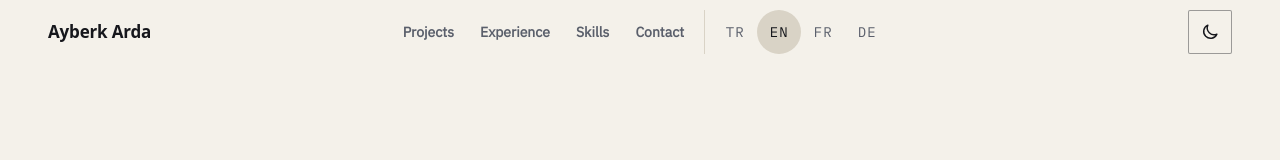
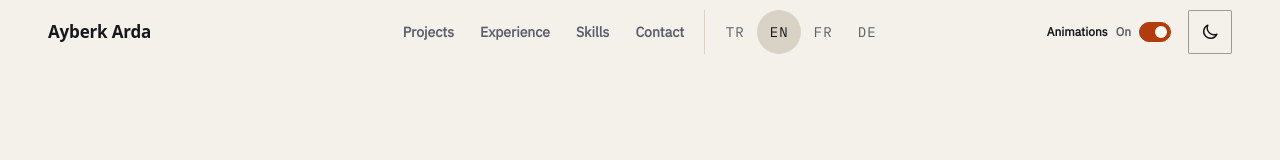
Before and after one commit to ayberkaarda/ayberkaarda.github.io, an Angular app in the folder frontend/: page /en in a window 1280 px wide. Shown: the top 160 px of the page. Built offline with nearby package versions, Linux system fonts and the light colour scheme; a web font is replaced by a local one.

Commit message:
Move animation toggle into header and refresh README screenshots

```diff
--- a/frontend/src/app/header.ts
+++ b/frontend/src/app/header.ts
@@ -11,10 +11,12 @@ import {
   viewChild,
 } from '@angular/core';
 import { RouterLink } from '@angular/router';
+import { NgTemplateOutlet } from '@angular/common';
 import { LANGS, LANG_NAMES, ui, type Lang } from './i18n';
 import { person } from './profile';
 import { MobileMenu } from './mobile-menu';
 import { ThemeService } from './theme';
+import { MotionPrefService } from './motion-pref';
 
 const SECTIONS = ['projects', 'experience', 'skills', 'contact'] as const;
 
@@ -33,7 +35,7 @@ const LANG_KEY = 'lang-pref';
  */
 @Component({
   selector: 'app-header',
-  imports: [RouterLink, MobileMenu],
+  imports: [RouterLink, MobileMenu, NgTemplateOutlet],
   template: `
     <header
       #bar
@@ -86,6 +88,7 @@ const LANG_KEY = 'lang-pref';
         </div>
 
         <div #end class="site-header__end d-only">
+          <ng-container *ngTemplateOutlet="motionSwitch" />
           <button
             type="button"
             class="theme-btn"
@@ -109,6 +112,7 @@ const LANG_KEY = 'lang-pref';
         </div>
 
         <div class="site-header__m m-only">
+          <ng-container *ngTemplateOutlet="motionSwitch" />
           <details #langMenu class="m-lang" (keydown.escape)="closeLang(true)">
             <summary [attr.aria-label]="t().lang.label + ': ' + names[lang()]">
               {{ lang().toUpperCase() }} <span aria-hidden="true">▾</span>
@@ -150,6 +154,16 @@ const LANG_KEY = 'lang-pref';
         [active]="active()"
       />
     </header>
+    <ng-template #motionSwitch>
+      <button type="button" class="motion-switch" role="switch"
+        [attr.aria-checked]="!motion.reduce()" [attr.aria-label]="t().motion.label"
+        [attr.title]="t().motion.label + ': ' + (motion.reduce() ? t().motion.off : t().motion.on)"
+        (click)="motion.set(!motion.reduce())">
+        <span class="motion-switch__label" aria-hidden="true">{{ t().motion.label }}</span>
+        <span class="motion-switch__state" aria-hidden="true">{{ motion.reduce() ? t().motion.off : t().motion.on }}</span>
+        <span class="motion-switch__track" aria-hidden="true"><span></span></span>
+      </button>
+    </ng-template>
   `,
 })
 export class SiteHeader {
@@ -163,6 +177,7 @@ export class SiteHeader {
 
   protected readonly person = person;
   protected readonly theme = inject(ThemeService);
+  protected readonly motion = inject(MotionPrefService);
   protected readonly langs = LANGS;
   protected readonly names = LANG_NAMES;
   protected readonly t = computed(() => ui[this.lang()]);
@@ -193,6 +208,7 @@ export class SiteHeader {
     afterRenderEffect({
       read: () => {
         this.lang();
+        this.motion.reduce();
         this.fit();
       },
     });
--- a/frontend/src/app/i18n.ts
+++ b/frontend/src/app/i18n.ts
@@ -45,7 +45,7 @@ export interface UiStrings {
   menu: { open: string; close: string };
   lang: { label: string };
   contact: { title: string };
-  motion: { reduce: string };
+  motion: { label: string; on: string; off: string };
   /** Short count label next to a skill, e.g. 3 -> '3 projects'. */
   project: { prev: string; next: string; original: string };
 }
@@ -87,7 +87,7 @@ export const ui: Record<Lang, UiStrings> = {
     menu: { open: 'Menu', close: 'Close' },
     lang: { label: 'Choose language' },
     contact: { title: 'Let’s talk' },
-    motion: { reduce: 'Reduce motion' },
+    motion: { label: 'Animations', on: 'On', off: 'Off' },
     project: { prev: 'Previous project', next: 'Next project', original: 'Open full-size image' },
   },
   tr: {
@@ -127,7 +127,7 @@ export const ui: Record<Lang, UiStrings> = {
     menu: { open: 'Menü', close: 'Kapat' },
     lang: { label: 'Dil seç' },
     contact: { title: 'Konuşalım' },
-    motion: { reduce: 'Hareketi azalt' },
+    motion: { label: 'Animasyon', on: 'Açık', off: 'Kapalı' },
     project: { prev: 'Önceki proje', next: 'Sonraki proje', original: 'Görseli tam boyutta aç' },
   },
   fr: {
@@ -167,7 +167,7 @@ export const ui: Record<Lang, UiStrings> = {
     menu: { open: 'Menu', close: 'Fermer' },
     lang: { label: 'Choisir la langue' },
     contact: { title: 'Parlons-en' },
-    motion: { reduce: 'Réduire les animations' },
+    motion: { label: 'Animations', on: 'Activées', off: 'Désactivées' },
     project: { prev: 'Projet précédent', next: 'Projet suivant', original: 'Ouvrir l’image en taille réelle' },
   },
   de: {
@@ -207,7 +207,7 @@ export const ui: Record<Lang, UiStrings> = {
     menu: { open: 'Menü', close: 'Schließen' },
     lang: { label: 'Sprache wählen' },
     contact: { title: 'Sprechen wir' },
-    motion: { reduce: 'Bewegung reduzieren' },
+    motion: { label: 'Animationen', on: 'An', off: 'Aus' },
     project: { prev: 'Vorheriges Projekt', next: 'Nächstes Projekt', original: 'Bild in Originalgröße öffnen' },
   },
 };
--- a/frontend/src/app/sections/contact.ts
+++ b/frontend/src/app/sections/contact.ts
@@ -1,7 +1,6 @@
-import { Component, computed, inject, input } from '@angular/core';
+import { Component, computed, input } from '@angular/core';
 import { ui, type Lang } from '../i18n';
 import { person } from '../profile';
-import { MotionPrefService } from '../motion-pref';
 import { Reveal } from '../reveal';
 
 @Component({
@@ -18,9 +17,7 @@ import { Reveal } from '../reveal';
           <a class="btn btn--ghost" [href]="person.linkedin" rel="noopener">LinkedIn</a>
           <a class="btn btn--ghost" [href]="person.github" rel="noopener">GitHub</a>        </div>
         <footer class="contact-footer mono">
-          <span>{{ year }} · {{ city() }} ·</span>
-          <button type="button" class="motion-toggle" [attr.aria-pressed]="motion.reduce()"
-            (click)="motion.set(!motion.reduce())">{{ t().motion.reduce }}</button>
+          <span>{{ year }} · {{ city() }}</span>
         </footer>
       </div>
     </section>
@@ -30,7 +27,6 @@ export class ContactSection {
   readonly lang = input.required<Lang>();
   protected readonly person = person;
   protected readonly year = new Date().getFullYear();
-  protected readonly motion = inject(MotionPrefService);
   protected readonly t = computed(() => ui[this.lang()]);
   protected readonly city = computed(() => this.lang() === 'tr' ? 'İstanbul' : 'Istanbul');
 }
--- a/frontend/src/styles/header.css
+++ b/frontend/src/styles/header.css
@@ -208,6 +208,56 @@ app-header {
 .theme-btn:hover {
   border-color: var(--accent);
   color: var(--accent);
+}
+
+.motion-switch {
+  display: inline-flex;
+  align-items: center;
+  gap: 0.5rem;
+  min-height: 44px;
+  min-width: 44px;
+  padding: 0 0.5rem;
+  border: 1px solid transparent;
+  border-radius: var(--r-btn);
+  background: var(--bg);
+  color: var(--fg);
+  font-size: 0.75rem;
+  font-weight: 600;
+  white-space: nowrap;
+  cursor: pointer;
+}
+.motion-switch:hover { border-color: var(--line); }
+.motion-switch__state { color: var(--fg-2); }
+.motion-switch__track {
+  display: flex;
+  align-items: center;
+  flex: none;
+  width: 32px;
+  height: 20px;
+  padding: 3px;
+  border: 1px solid var(--fg-2);
+  border-radius: var(--r-pill);
+  background: var(--surface);
+}
+.motion-switch__track > span {
+  width: 12px;
+  height: 12px;
+  border-radius: 50%;
+  background: var(--fg-2);
+  transition: transform var(--t-fast) var(--ease-out);
+}
+.motion-switch[aria-checked='true'] .motion-switch__track {
+  border-color: var(--accent);
+  background: var(--accent);
+}
+.motion-switch[aria-checked='true'] .motion-switch__track > span {
+  transform: translateX(12px);
+  background: var(--on-accent);
+}
+.site-header__m .motion-switch { gap: 0.375rem; padding-inline: 2px; }
+.site-header__m .motion-switch__state { display: none; }
+@media (max-width: 379.98px) {
+  .site-header__m .motion-switch__label { display: none; }
 }
 
 .theme-btn svg,
--- a/frontend/src/styles/sections.css
+++ b/frontend/src/styles/sections.css
@@ -106,21 +106,6 @@ app-contact { display: block; min-width: 0; }
   padding-top: var(--space-3);
   letter-spacing: normal;
 }
-.motion-toggle {
-  min-height: 44px;
-  min-width: 44px;
-  max-width: 100%;
-  padding: var(--space-1);
-  border: 1px solid transparent;
-  border-radius: var(--r-btn);
-  background: transparent;
-  font: inherit;
-  color: var(--fg-2);
-  text-decoration: underline;
-  text-underline-offset: .2em;
-  overflow-wrap: anywhere;
-}
-.motion-toggle:hover, .motion-toggle[aria-pressed='true'] { color: var(--accent); }
 
 @media (max-width: 959.98px) {
   .experience-entry, .education-entry, .skills-columns { grid-template-columns: minmax(0, 1fr); }
```
Also changed, not shown: 13 other files (tests, documents, lock files or other folders).
